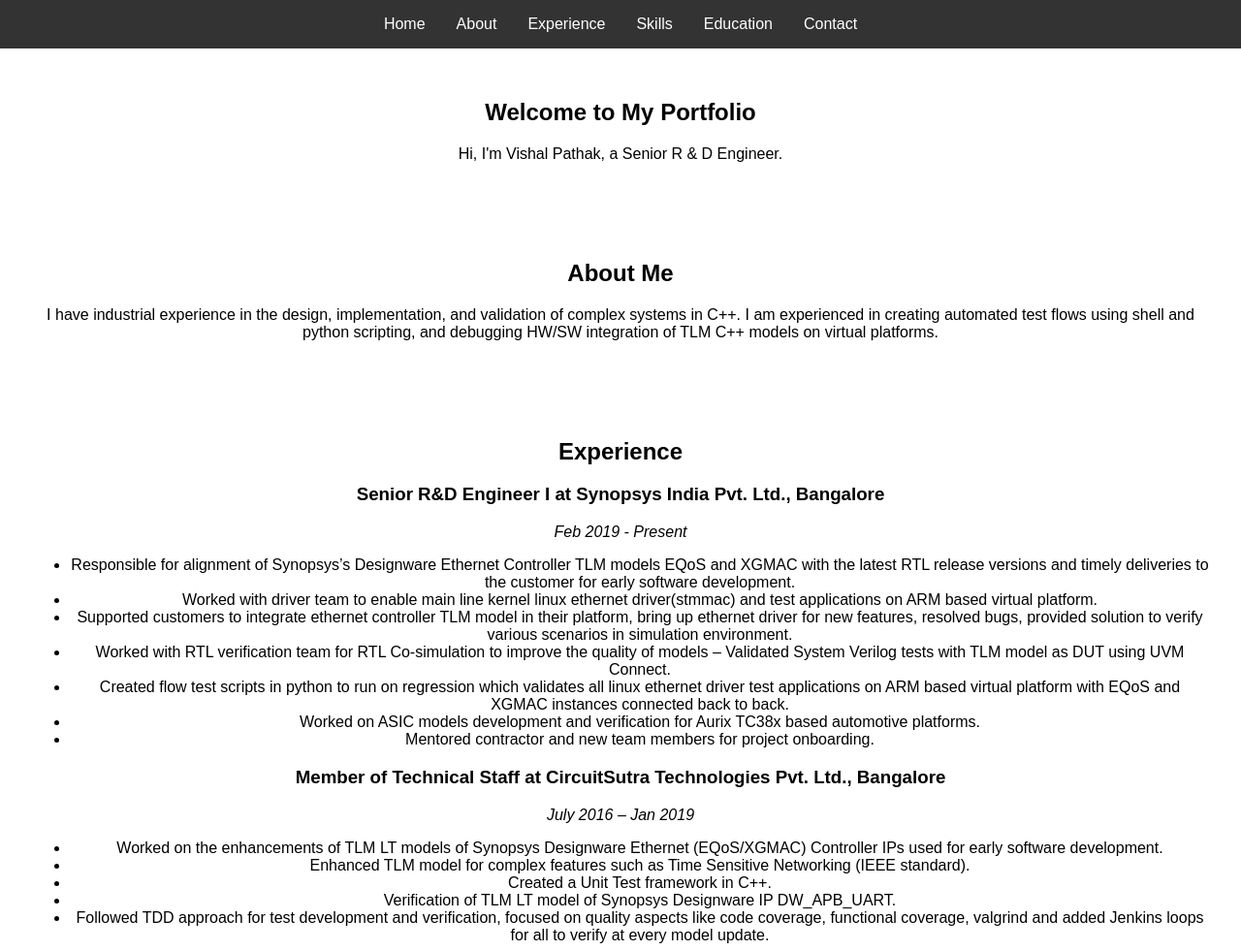
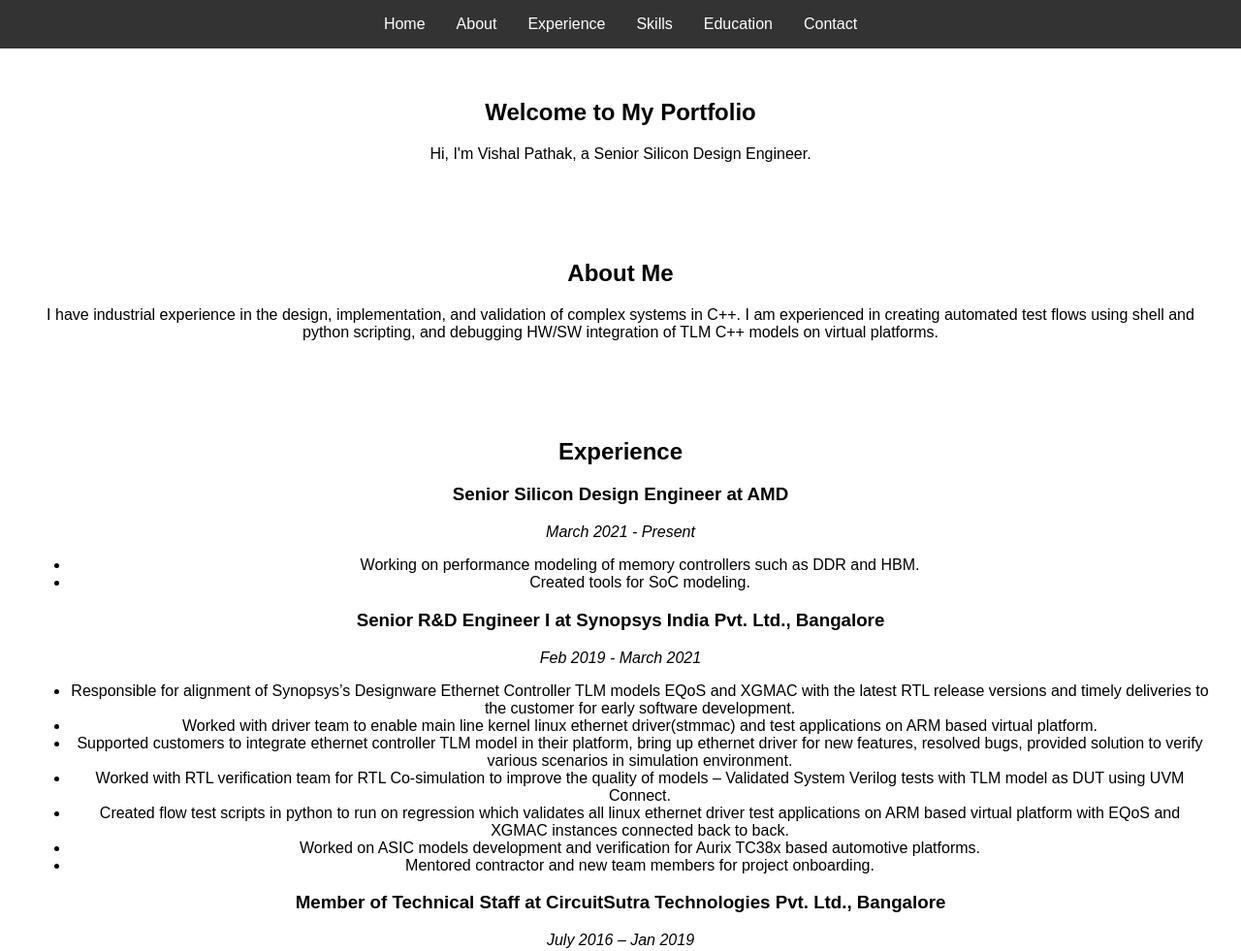
Before and after one commit to pathakvishal/pathakvishal.gitbub.io, a plain HTML site: page index.html in a window 1280 px wide. Shown: the top 981 px of the page at 97% size. Drawn offline with Linux system fonts and the light colour scheme.

Commit message:
Updated portfolio with AMD details

```diff
--- a/index.html
+++ b/index.html
@@ -22,7 +22,7 @@
 
     <section id="home">
         <h1>Welcome to My Portfolio</h1>
-        <p>Hi, I'm Vishal Pathak, a Senior R & D Engineer.</p>
+        <p>Hi, I'm Vishal Pathak, a Senior Silicon Design Engineer.</p>
     </section>
 
     <section id="about">
@@ -33,8 +33,15 @@
     <section id="experience">
         <h2>Experience</h2>
 
+        <h3>Senior Silicon Design Engineer at AMD</h3>
+        <p><em>March 2021 - Present</em></p>
+        <ul>
+            <li>Working on performance modeling of memory controllers such as DDR and HBM.</li>
+            <li>Created tools for SoC modeling.</li>
+        </ul>
+
         <h3>Senior R&D Engineer I at Synopsys India Pvt. Ltd., Bangalore</h3>
-        <p><em>Feb 2019 - Present</em></p>
+        <p><em>Feb 2019 - March 2021</em></p>
         <ul>
             <li>Responsible for alignment of Synopsys’s Designware Ethernet Controller TLM models EQoS and XGMAC with the latest RTL release versions and timely deliveries to the customer for early software development.</li>
             <li>Worked with driver team to enable main line kernel linux ethernet driver(stmmac) and test applications on ARM based virtual platform.</li>
@@ -74,6 +81,7 @@
             <li>RTL Tool: QuestaSim, ModelSim</li>
             <li>Build & Debug Utilities: cmake, scons, gdb</li>
             <li>Others: Wireshark, pcap</li>
+            <li>Vivado</li>
         </ul>
     </section>
 
```
